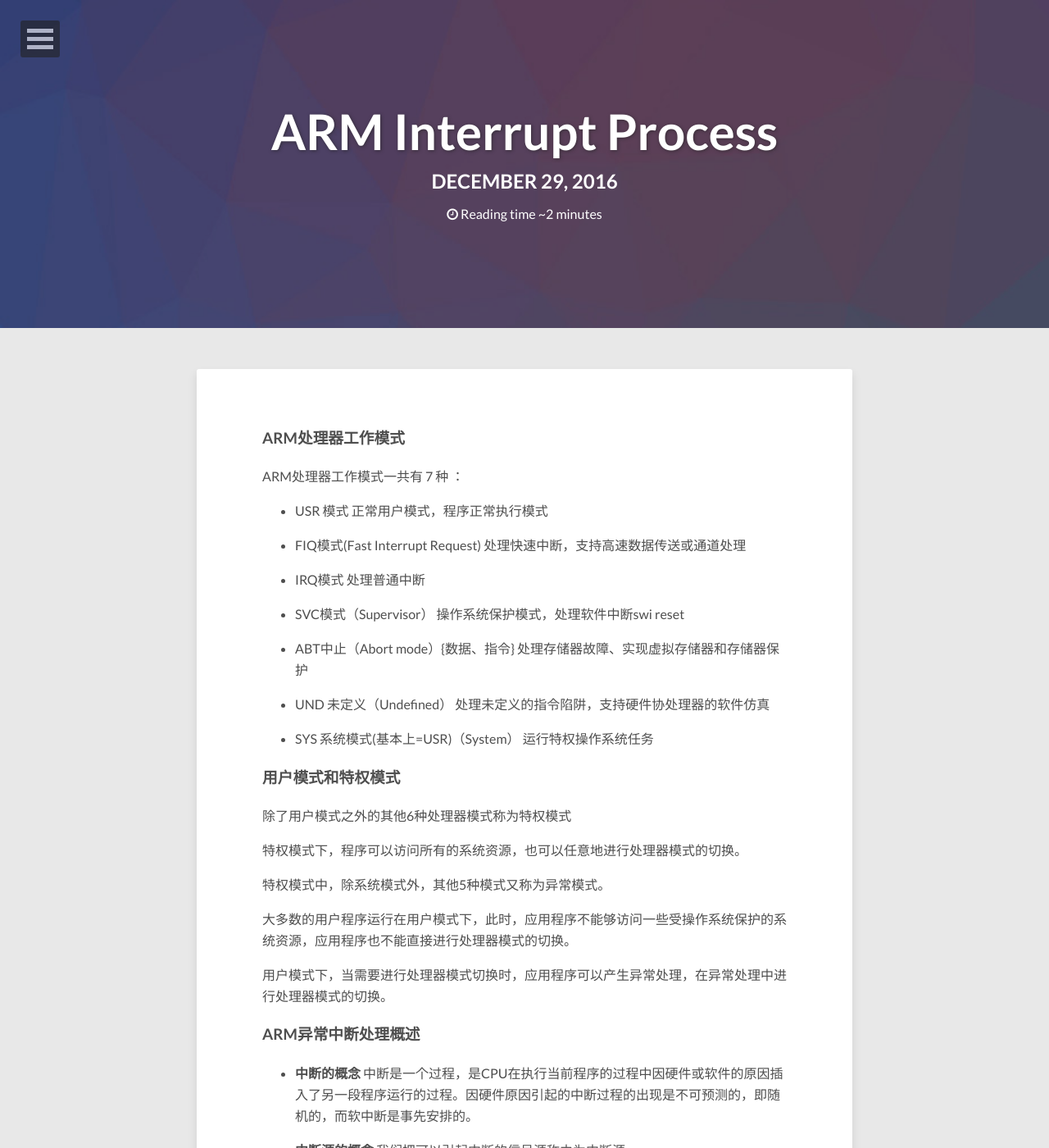
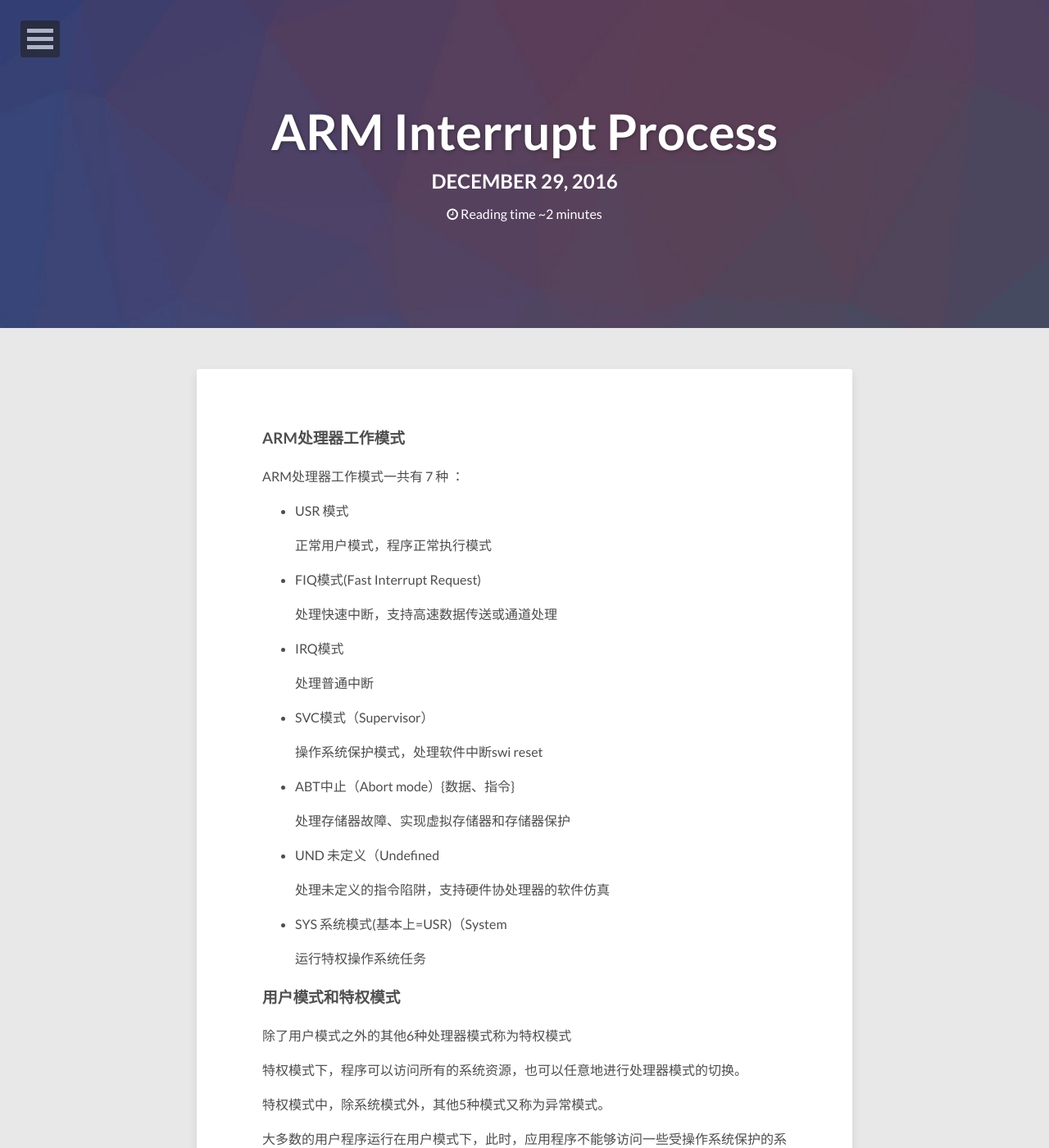
Before and after one commit to zhe-sun/zhe-sun.github.io, a Jekyll site: the page built from _posts/2016-12-29-ARM_UART_Interrupt.md, in a window 1280 px wide and 1400 px high. Shown: the whole window at 82% size. Built offline with Jekyll 4.4.1, drawn with Linux system fonts in a browser that asks for light colours; nearby versions of some CDN libraries; comment, search, counter and statistics services are not loaded.

```diff
--- a/_posts/2016-12-29-ARM_UART_Interrupt.md
+++ b/_posts/2016-12-29-ARM_UART_Interrupt.md
@@ -15,25 +15,32 @@ image:
 
 ARM处理器工作模式一共有 7 种 ：
 - USR  模式
-    正常用户模式，程序正常执行模式
+
+  正常用户模式，程序正常执行模式
 
 - FIQ模式(Fast Interrupt Request)
-     处理快速中断，支持高速数据传送或通道处理
+
+   处理快速中断，支持高速数据传送或通道处理
 
 - IRQ模式
-     处理普通中断
+
+   处理普通中断
 
 - SVC模式（Supervisor）
-     操作系统保护模式，处理软件中断swi  reset
+
+   操作系统保护模式，处理软件中断swi  reset
 
 - ABT中止（Abort mode）{数据、指令}
-    处理存储器故障、实现虚拟存储器和存储器保护
 
-- UND 未定义（Undefined）
-    处理未定义的指令陷阱，支持硬件协处理器的软件仿真
+  处理存储器故障、实现虚拟存储器和存储器保护
 
-- SYS 系统模式(基本上=USR)（System）
-    运行特权操作系统任务
+- UND 未定义（Undefined
+
+  处理未定义的指令陷阱，支持硬件协处理器的软件仿真
+
+- SYS 系统模式(基本上=USR)（System
+
+  运行特权操作系统任务
 
 ### 用户模式和特权模式 ###
 
```
